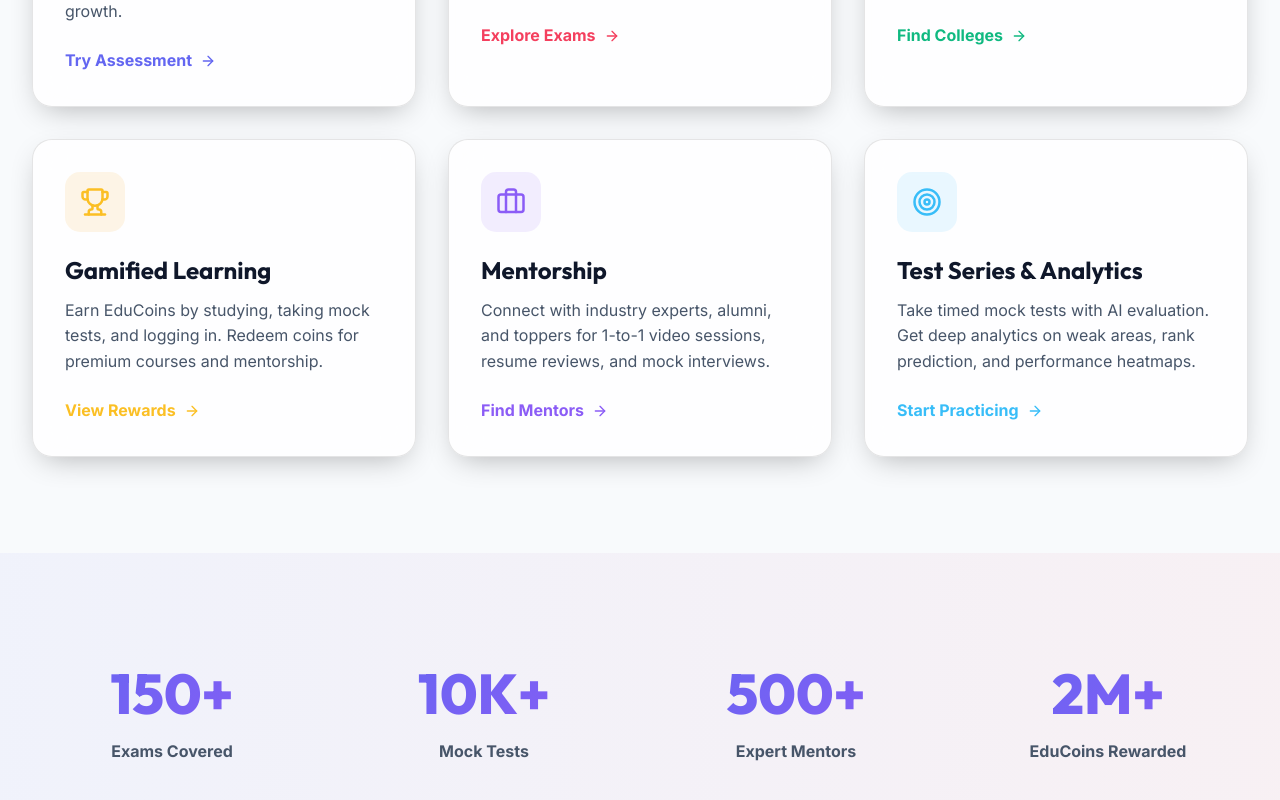
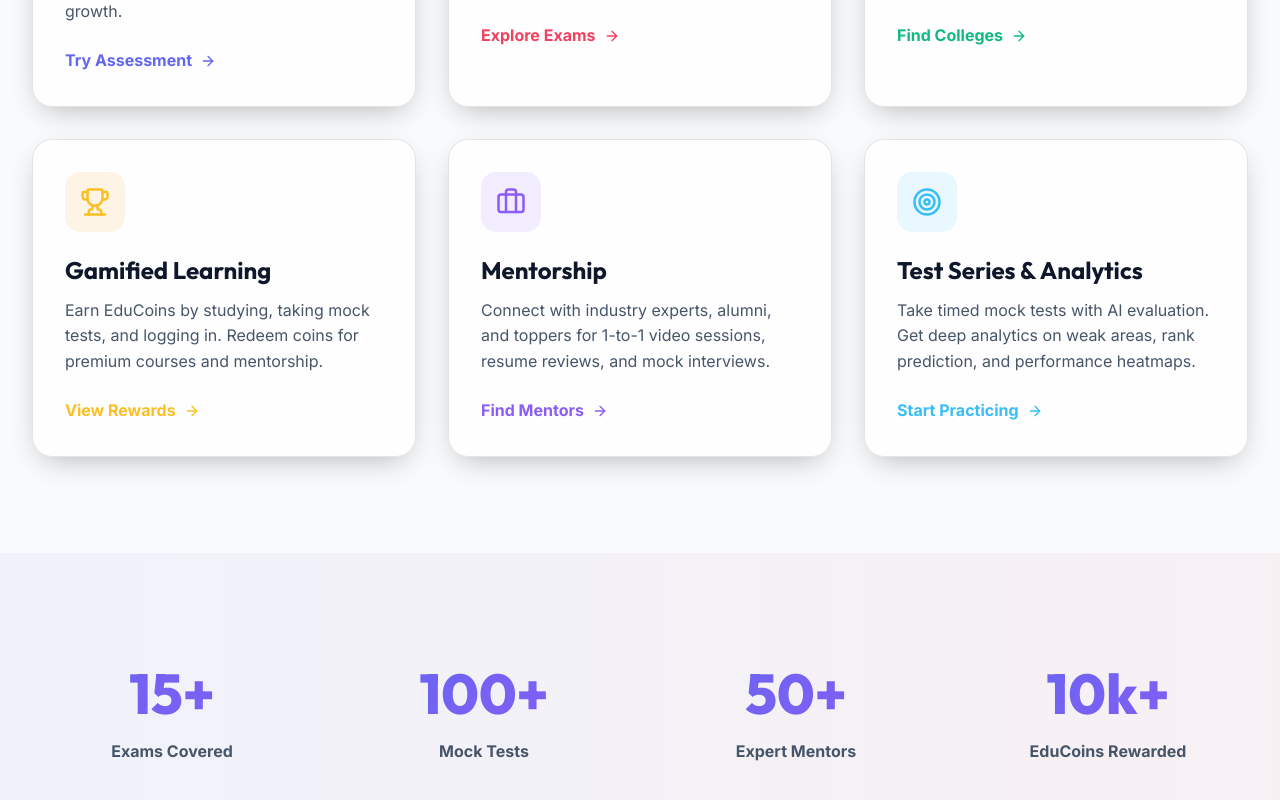
Before and after one commit to kapriarman600-cmyk/career-counselor, a Next.js app: page / in a window 1280 px wide. Shown: the part 1273-2073 px from the top of the page. Built offline with nearby package versions, Linux system fonts and the light colour scheme; no server answers.

Commit message:
Remove demo data and update homepage

```diff
--- a/src/app/page.tsx
+++ b/src/app/page.tsx
@@ -20,7 +20,7 @@ export default function Home() {
               Get Started for Free <ArrowRight size={20} />
             </Link>
             <Link href="/counselor" className="btn-outline" style={{ padding: "1rem 2rem", fontSize: "1.1rem" }}>
-              <BrainCircuit size={20}/> Talk to AI Counselor
+              <BrainCircuit size={20} /> Talk to AI Counselor
             </Link>
           </div>
         </div>
@@ -43,7 +43,7 @@ export default function Home() {
               <h3 style={{ fontSize: "1.5rem", marginBottom: "0.8rem" }}>AI Career Counseling</h3>
               <p className="text-secondary" style={{ marginBottom: "1.5rem" }}>Assess your interests, personality, and aptitude. Let our AI recommend careers, create roadmaps, and forecast your growth.</p>
               <Link href="/counselor" className="text-primary font-bold" style={{ display: "inline-flex", alignItems: "center", gap: "0.5rem" }}>
-                Try Assessment <ArrowRight size={16}/>
+                Try Assessment <ArrowRight size={16} />
               </Link>
             </div>
 
@@ -55,7 +55,7 @@ export default function Home() {
               <h3 style={{ fontSize: "1.5rem", marginBottom: "0.8rem" }}>150+ Exam Directory</h3>
               <p className="text-secondary" style={{ marginBottom: "1.5rem" }}>Detailed information on UPSC, JEE, NEET, SSC, and 150+ exams. Get cutoffs, syllabus, pyqs, and AI study planners.</p>
               <Link href="/exams" className="text-accent font-bold" style={{ display: "inline-flex", alignItems: "center", gap: "0.5rem" }}>
-                Explore Exams <ArrowRight size={16}/>
+                Explore Exams <ArrowRight size={16} />
               </Link>
             </div>
 
@@ -67,7 +67,7 @@ export default function Home() {
               <h3 style={{ fontSize: "1.5rem", marginBottom: "0.8rem" }}>College Discovery</h3>
               <p className="text-secondary" style={{ marginBottom: "1.5rem" }}>Search, compare, and predict colleges. Access placement data, reviews, and admission guidance for top institutions.</p>
               <Link href="/colleges" style={{ color: "var(--success)", fontWeight: "bold", display: "inline-flex", alignItems: "center", gap: "0.5rem" }}>
-                Find Colleges <ArrowRight size={16}/>
+                Find Colleges <ArrowRight size={16} />
               </Link>
             </div>
 
@@ -79,7 +79,7 @@ export default function Home() {
               <h3 style={{ fontSize: "1.5rem", marginBottom: "0.8rem" }}>Gamified Learning</h3>
               <p className="text-secondary" style={{ marginBottom: "1.5rem" }}>Earn EduCoins by studying, taking mock tests, and logging in. Redeem coins for premium courses and mentorship.</p>
               <Link href="/rewards" style={{ color: "var(--coin)", fontWeight: "bold", display: "inline-flex", alignItems: "center", gap: "0.5rem" }}>
-                View Rewards <ArrowRight size={16}/>
+                View Rewards <ArrowRight size={16} />
               </Link>
             </div>
 
@@ -91,7 +91,7 @@ export default function Home() {
               <h3 style={{ fontSize: "1.5rem", marginBottom: "0.8rem" }}>Mentorship</h3>
               <p className="text-secondary" style={{ marginBottom: "1.5rem" }}>Connect with industry experts, alumni, and toppers for 1-to-1 video sessions, resume reviews, and mock interviews.</p>
               <Link href="/mentorship" style={{ color: "var(--secondary)", fontWeight: "bold", display: "inline-flex", alignItems: "center", gap: "0.5rem" }}>
-                Find Mentors <ArrowRight size={16}/>
+                Find Mentors <ArrowRight size={16} />
               </Link>
             </div>
 
@@ -103,7 +103,7 @@ export default function Home() {
               <h3 style={{ fontSize: "1.5rem", marginBottom: "0.8rem" }}>Test Series & Analytics</h3>
               <p className="text-secondary" style={{ marginBottom: "1.5rem" }}>Take timed mock tests with AI evaluation. Get deep analytics on weak areas, rank prediction, and performance heatmaps.</p>
               <Link href="/tests" style={{ color: "#38bdf8", fontWeight: "bold", display: "inline-flex", alignItems: "center", gap: "0.5rem" }}>
-                Start Practicing <ArrowRight size={16}/>
+                Start Practicing <ArrowRight size={16} />
               </Link>
             </div>
 
@@ -116,19 +116,19 @@ export default function Home() {
         <div className="container">
           <div className="grid" style={{ gridTemplateColumns: "repeat(auto-fit, minmax(200px, 1fr))", gap: "2rem", textAlign: "center" }}>
             <div>
-              <div style={{ fontSize: "3.5rem", fontWeight: "800", fontFamily: "var(--font-outfit)", background: "linear-gradient(135deg, var(--primary), var(--secondary))", WebkitBackgroundClip: "text", WebkitTextFillColor: "transparent" }}>150+</div>
+              <div style={{ fontSize: "3.5rem", fontWeight: "800", fontFamily: "var(--font-outfit)", background: "linear-gradient(135deg, var(--primary), var(--secondary))", WebkitBackgroundClip: "text", WebkitTextFillColor: "transparent" }}>15+</div>
               <div className="text-secondary font-bold">Exams Covered</div>
             </div>
             <div>
-              <div style={{ fontSize: "3.5rem", fontWeight: "800", fontFamily: "var(--font-outfit)", background: "linear-gradient(135deg, var(--primary), var(--secondary))", WebkitBackgroundClip: "text", WebkitTextFillColor: "transparent" }}>10K+</div>
+              <div style={{ fontSize: "3.5rem", fontWeight: "800", fontFamily: "var(--font-outfit)", background: "linear-gradient(135deg, var(--primary), var(--secondary))", WebkitBackgroundClip: "text", WebkitTextFillColor: "transparent" }}>100+</div>
               <div className="text-secondary font-bold">Mock Tests</div>
             </div>
             <div>
-              <div style={{ fontSize: "3.5rem", fontWeight: "800", fontFamily: "var(--font-outfit)", background: "linear-gradient(135deg, var(--primary), var(--secondary))", WebkitBackgroundClip: "text", WebkitTextFillColor: "transparent" }}>500+</div>
+              <div style={{ fontSize: "3.5rem", fontWeight: "800", fontFamily: "var(--font-outfit)", background: "linear-gradient(135deg, var(--primary), var(--secondary))", WebkitBackgroundClip: "text", WebkitTextFillColor: "transparent" }}>50+</div>
               <div className="text-secondary font-bold">Expert Mentors</div>
             </div>
             <div>
-              <div style={{ fontSize: "3.5rem", fontWeight: "800", fontFamily: "var(--font-outfit)", background: "linear-gradient(135deg, var(--primary), var(--secondary))", WebkitBackgroundClip: "text", WebkitTextFillColor: "transparent" }}>2M+</div>
+              <div style={{ fontSize: "3.5rem", fontWeight: "800", fontFamily: "var(--font-outfit)", background: "linear-gradient(135deg, var(--primary), var(--secondary))", WebkitBackgroundClip: "text", WebkitTextFillColor: "transparent" }}>10k+</div>
               <div className="text-secondary font-bold">EduCoins Rewarded</div>
             </div>
           </div>
```
Also changed, not shown: src/app/dashboard/page.tsx (+22 -19 lines).
